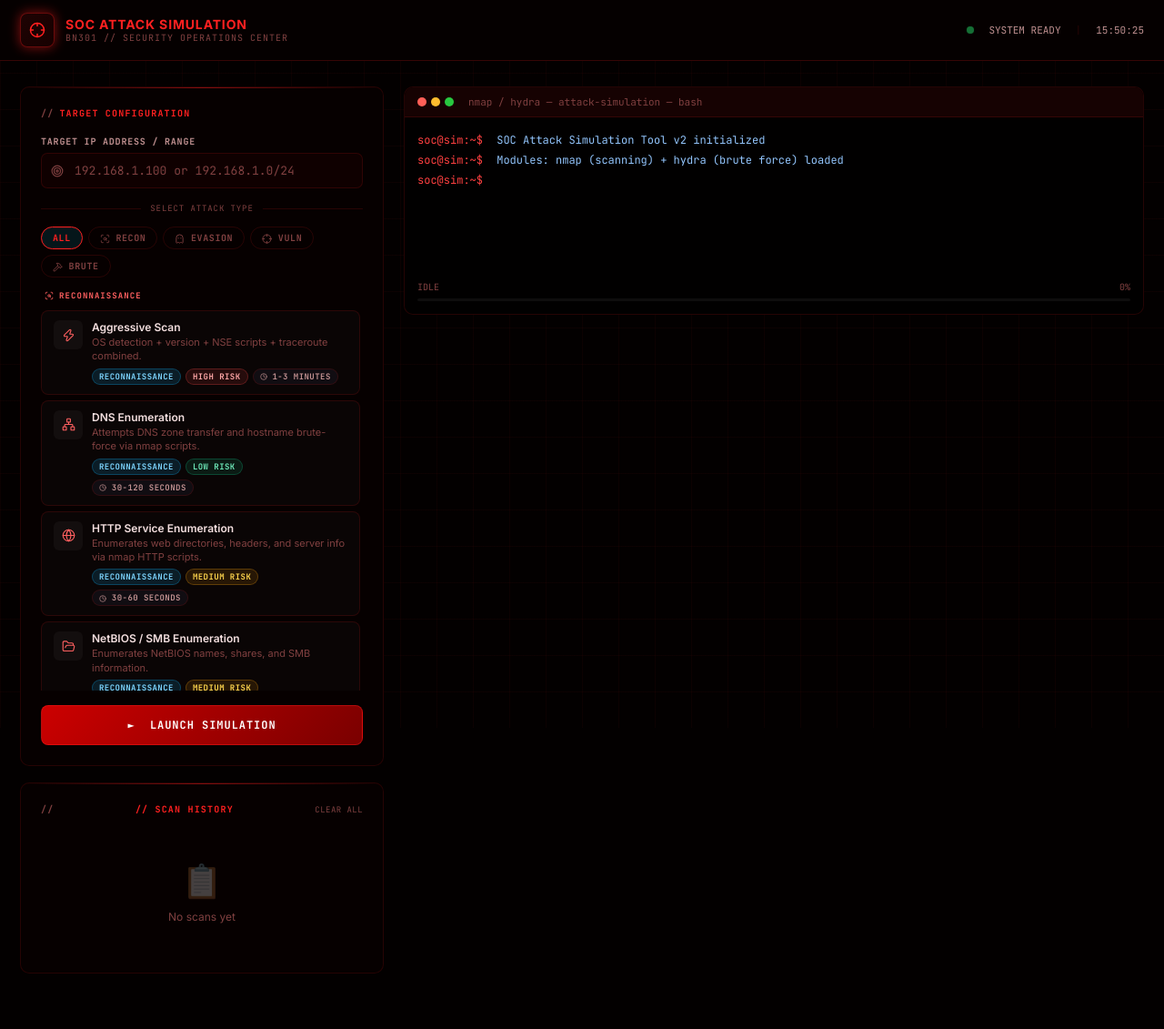
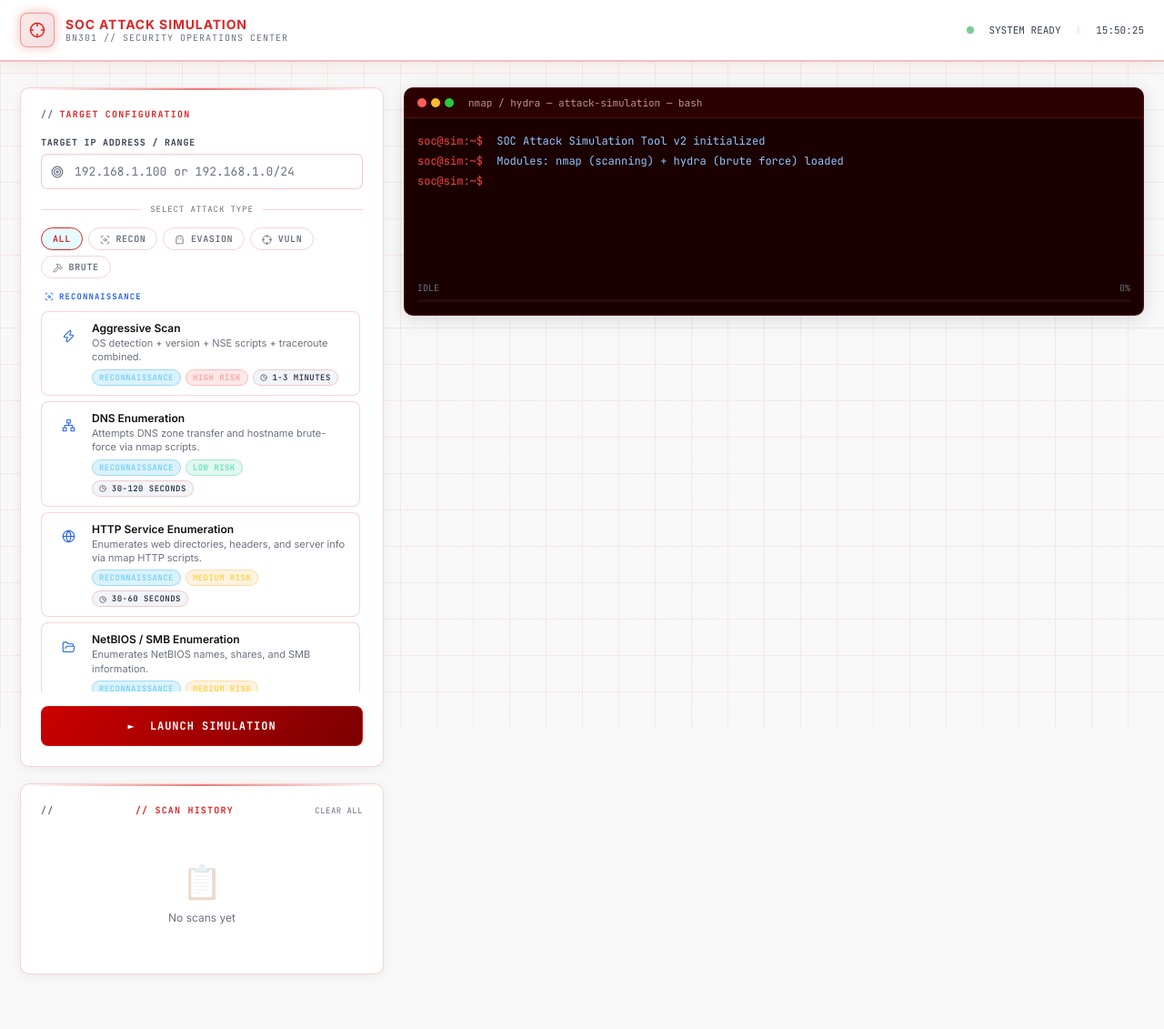
Before and after one commit to knkospelena/Attack-Simulations, a Flask app: page / in a window 1280 px wide. Shown: the whole page at 91% size. Before the commit the page ends 1070 px from the top, so only its background shows below. Run offline with Flask 3, Linux system fonts and the light colour scheme; data that the repository does not hold is empty.

Commit message:
Update index.html

```diff
--- a/templates/index.html
+++ b/templates/index.html
@@ -13,21 +13,21 @@
 /* ── RESET & TOKENS ──────────────────────────────────────── */
 *,*::before,*::after{margin:0;padding:0;box-sizing:border-box}
 :root{
-  --bg0:#030000;--bg1:#080000;--bg2:#0f0000;--bg3:#160202;--bg-card:#060000;
-  --border:rgba(180,20,20,.2);--border-hi:rgba(255,30,30,.4);
-  --accent:#ff2020;--accent2:#991111;--accent3:#cc0000;
-  --red:#ff4444;--orange:#f59e0b;--green:#22c55e;--purple:#ff6060;
-  --t1:#f5e0e0;--t2:#c09090;--t3:#804040;--t4:#2a0000;
+  --bg0:#f8f8f8;--bg1:#ffffff;--bg2:#fff5f5;--bg3:#ffeaea;--bg-card:#ffffff;
+  --border:rgba(220,38,38,.2);--border-hi:rgba(220,38,38,.5);
+  --accent:#dc2626;--accent2:#991b1b;--accent3:#b91c1c;
+  --red:#dc2626;--orange:#ea580c;--green:#16a34a;--purple:#9f1239;
+  --t1:#111111;--t2:#374151;--t3:#6b7280;--t4:#fecaca;
   --mono:'JetBrains Mono',monospace;--sans:'Inter',sans-serif;
   --r:10px;--tr:all .2s cubic-bezier(.4,0,.2,1);
 }
 
 /* ── GROUP COLOURS ────────────────────────────────────────── */
 :root{
-  --c-recon:#ff6060; --c-recon-bg:rgba(255,60,60,.08);
-  --c-evasion:#cc2020; --c-evasion-bg:rgba(200,20,20,.08);
-  --c-vuln:#ff8c00; --c-vuln-bg:rgba(255,140,0,.08);
-  --c-brute:#ff2020; --c-brute-bg:rgba(255,20,20,.10);
+  --c-recon:#2563eb; --c-recon-bg:rgba(37,99,235,.08);
+  --c-evasion:#7c3aed; --c-evasion-bg:rgba(124,58,237,.08);
+  --c-vuln:#ea580c; --c-vuln-bg:rgba(234,88,12,.08);
+  --c-brute:#dc2626; --c-brute-bg:rgba(220,38,38,.08);
 }
 
 html{scroll-behavior:smooth}
@@ -36,8 +36,8 @@ body{font-family:var(--sans);background:var(--bg0);color:var(--t1);min-height:10
 /* grid bg */
 body::before{
   content:'';position:fixed;inset:0;pointer-events:none;z-index:0;
-  background-image:linear-gradient(rgba(180,20,20,.06)1px,transparent 1px),
-                   linear-gradient(90deg,rgba(180,20,20,.06)1px,transparent 1px);
+  background-image:linear-gradient(rgba(220,38,38,.07)1px,transparent 1px),
+                   linear-gradient(90deg,rgba(220,38,38,.07)1px,transparent 1px);
   background-size:40px 40px;
 }
 
@@ -45,20 +45,21 @@ body::before{
 
 /* ── HEADER ──────────────────────────────────────────────── */
 header{
-  background:rgba(6,0,0,.92);backdrop-filter:blur(14px);
-  border-bottom:1px solid rgba(200,20,20,.25);padding:14px 0;
+  background:rgba(255,255,255,.95);backdrop-filter:blur(14px);
+  border-bottom:2px solid rgba(220,38,38,.3);padding:14px 0;
   position:sticky;top:0;z-index:200;
+  box-shadow:0 2px 20px rgba(220,38,38,.1);
 }
 .hdr{display:flex;align-items:center;justify-content:space-between;gap:16px}
 .logo{display:flex;align-items:center;gap:12px}
 .logo-ic{
   width:38px;height:38px;border-radius:8px;
-  background:linear-gradient(135deg,#ff20201a,#99000020);
-  border:1px solid rgba(255,30,30,.35);
+  background:linear-gradient(135deg,#dc26261a,#99000020);
+  border:1px solid rgba(220,38,38,.4);
   display:flex;align-items:center;justify-content:center;font-size:18px;
   animation:glow 3s ease-in-out infinite;
 }
-@keyframes glow{0%,100%{box-shadow:0 0 8px rgba(255,30,30,.4)}50%{box-shadow:0 0 22px rgba(255,30,30,.7)}}
+@keyframes glow{0%,100%{box-shadow:0 0 8px rgba(220,38,38,.25)}50%{box-shadow:0 0 18px rgba(220,38,38,.45)}}
 .logo-txt h1{font-size:14px;font-weight:700;letter-spacing:.06em;color:var(--accent)}
 .logo-txt p{font-size:10px;color:var(--t3);font-family:var(--mono);letter-spacing:.1em;text-transform:uppercase}
 .hdr-right{display:flex;align-items:center;gap:16px;font-family:var(--mono);font-size:11px;color:var(--t2)}
@@ -71,12 +72,13 @@ main{padding:28px 0 60px}
 
 /* ── CARD ────────────────────────────────────────────────── */
 .card{
-  background:var(--bg-card);border:1px solid rgba(180,20,20,.18);
+  background:var(--bg-card);border:1px solid rgba(220,38,38,.2);
   border-radius:var(--r);padding:22px;position:relative;overflow:hidden;
+  box-shadow:0 2px 12px rgba(0,0,0,.06);
 }
 .card::before{
-  content:'';position:absolute;top:0;left:0;right:0;height:1px;
-  background:linear-gradient(90deg,transparent,rgba(255,30,30,.5),transparent);
+  content:'';position:absolute;top:0;left:0;right:0;height:2px;
+  background:linear-gradient(90deg,transparent,rgba(220,38,38,.6),transparent);
 }
 .card-title{
   font-size:10px;font-weight:700;text-transform:uppercase;letter-spacing:.12em;
@@ -92,13 +94,13 @@ main{padding:28px 0 60px}
 .inp-wrap{position:relative}
 .inp-ico{position:absolute;left:11px;top:50%;transform:translateY(-50%);font-size:13px;color:var(--t3);pointer-events:none}
 input[type=text],input[type=password]{
-  width:100%;background:rgba(255,0,0,.04);border:1px solid rgba(180,20,20,.2);
+  width:100%;background:#fff;border:1px solid rgba(220,38,38,.25);
   border-radius:7px;padding:10px 12px 10px 36px;color:var(--t1);
   font-family:var(--mono);font-size:13px;outline:none;transition:var(--tr);
 }
 input[type=text]:focus,input[type=password]:focus{
-  border-color:var(--accent);background:rgba(255,30,30,.06);
-  box-shadow:0 0 0 3px rgba(255,30,30,.12);
+  border-color:var(--accent);background:#fff5f5;
+  box-shadow:0 0 0 3px rgba(220,38,38,.12);
 }
 input::placeholder{color:var(--t3)}
 
@@ -195,17 +197,17 @@ input::placeholder{color:var(--t3)}
 .right-col{display:flex;flex-direction:column;gap:18px}
 
 /* ── TERMINAL ────────────────────────────────────────────── */
-.term{background:#010000;border:1px solid rgba(180,20,20,.2);border-radius:var(--r);overflow:hidden}
+.term{background:#1a0000;border:1px solid rgba(220,38,38,.3);border-radius:var(--r);overflow:hidden;box-shadow:0 4px 20px rgba(0,0,0,.12)}
 .term-bar{
-  background:var(--bg3);padding:9px 14px;
-  display:flex;align-items:center;gap:8px;border-bottom:1px solid var(--border);
+  background:#2a0000;padding:9px 14px;
+  display:flex;align-items:center;gap:8px;border-bottom:1px solid rgba(220,38,38,.3);
 }
 .term-dots{display:flex;gap:5px}
 .td{width:10px;height:10px;border-radius:50%}
 .td:nth-child(1){background:#ff5f57}
 .td:nth-child(2){background:#febc2e}
 .td:nth-child(3){background:#28c840}
-.term-lbl{font-family:var(--mono);font-size:11px;color:var(--t3);margin-left:8px}
+.term-lbl{font-family:var(--mono);font-size:11px;color:#c09090;margin-left:8px}
 .term-body{
   font-family:var(--mono);font-size:12px;line-height:1.85;
   padding:14px;min-height:180px;max-height:260px;overflow-y:auto;color:#ff9090;
```
Also changed, not shown: other parts of templates/index.html (+12 -11 lines).
